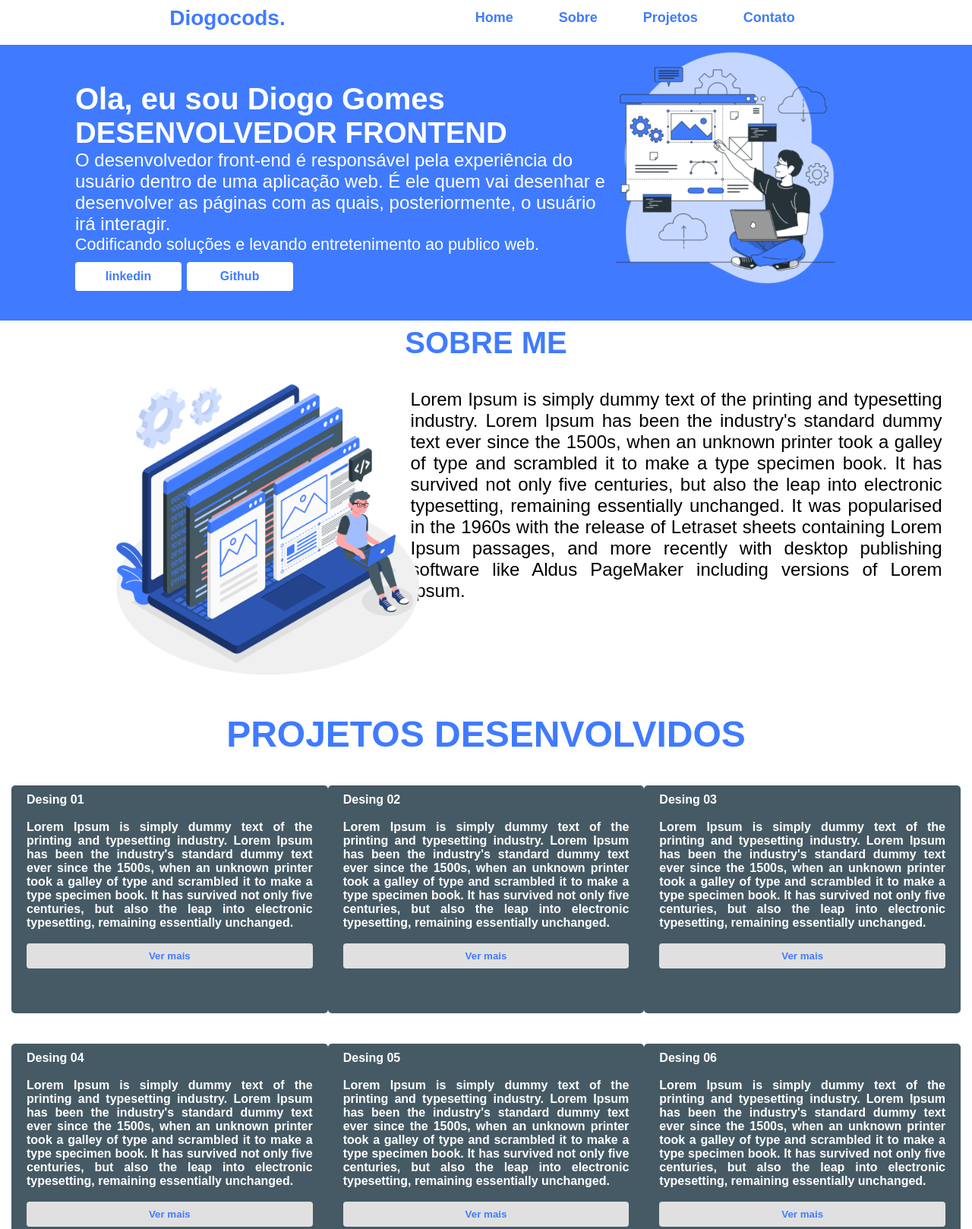
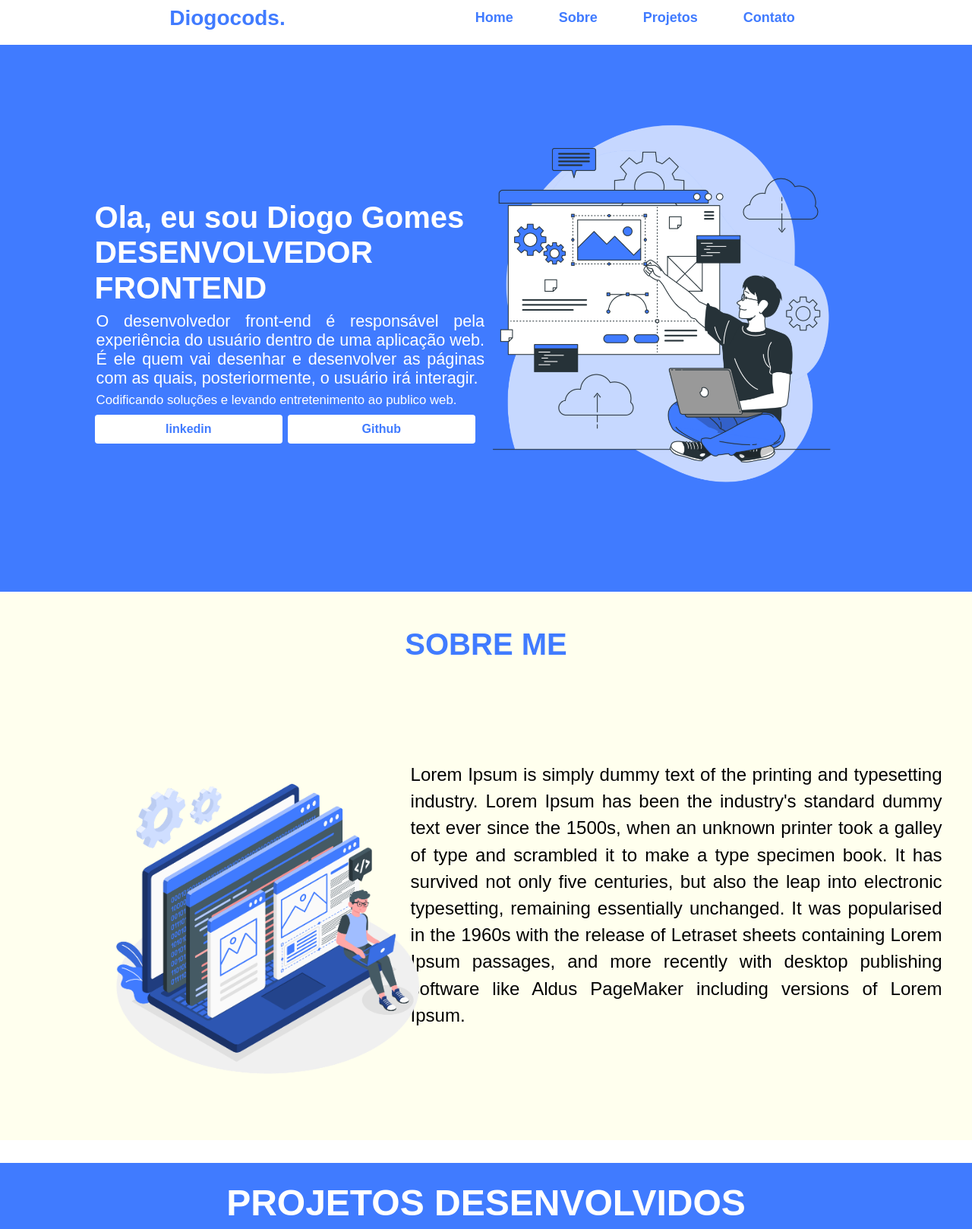
Before and after one commit to diogocods/landingpage, a plain HTML site: page index.html in a window 1280 px wide. Shown: the part 12-1630 px from the top of the page at 76% size. Drawn offline with Linux system fonts and the light colour scheme.

Commit message:
Update style.css

```diff
--- a/style.css
+++ b/style.css
@@ -16,7 +16,10 @@ div.landing-page{
     height: 100%;
     position: relative;
     top: 0;
+}
 
+.container-header{
+    height: 90vh;
 }
 header.cabecalho{
     width: 100%;
@@ -87,36 +90,55 @@ a.logo{
     background: #407BFF;
     color: #ffffff;
     padding: 0 7%;
+    position: relative;
 }
 .landing-container section.conteudo{
-    margin: auto;
-    width: 700px;
+    margin-left: 35px;
+    width: 710px;
     position: relative;
     font-size: 1.5em;
+
 }
 h1.titulo-h1{
     font-size: 2.5rem;
 }
 h2.titulo-h2{
    text-transform: uppercase;
-   font-size: 1.6em;
+   font-size: 1.7em;
 }
-.conteudo-text p{
+h2.titulo-h2 .text-edit{
+    text-transform: uppercase;
+    font-weight: bold;
+ }
+.conteudo p{
+    top: 5px;
+    bottom: 5px;
+    padding: 2px;
     font-size: 0.9em;
+    line-height: 25px;
+    font-weight: 300;
+    position: relative;
+    text-align: justify;
+
+}
+.conteudo-text p.frase{
+    font-size: 0.7em;
+    position: relative;
+    top: 5px;
 }
 span .btns{
     position: relative;
     top: 20px;
 }
-.btns button{
-    width: 20%;
+.conteudo .btns button{
+    top: 10px;
+    width: 48%;
+    border: none;
+    padding: 10px;
+    border-radius:4px;
+    position: relative;
+    background:#ffffff;
     display: inline-block;
-    position: relative;
-    top: 10px;
-    border: none;
-    border-radius: 4px;
-    padding: 10px;
-    background: #ffffff;
 }
 .btns a{
     color: #407BFF;
@@ -125,7 +147,7 @@ span .btns{
 }
 img.landing-banner{
     top: -23px;
-    width: 33%;
+    width: 50%;
     margin: auto;
     padding: 10px;
     position: relative;
@@ -150,77 +172,21 @@ img.landing-banner{
 }
 /* PÀRTE CONTEUDO DA LANDING CONTAINER ATÉ O BANNER*/
 
-/* PÀRTE CONTEUDO DOS PROJETOS*/
-.text-titulo{
-    margin: auto;
-    text-align: center;
-    margin-top: 10px;
-    position: relative;
-    padding: 25px 15px;
-    text-transform: uppercase;
-    color: #407BFF;
-    font-weight: 900;
-    font-size: 1.5em;
+/* PÀRTE CONTEUDO SOBRE*/
+.container-sobre{
+    background:#FFFFEE;
+    height: 90vh;
 }
-.landing-central{
-    display: flex;
-    align-items: center;
-    flex-direction: row;
-    padding: 15px 15px;
-    margin: auto;
-   position: relative;
-   color: #ffffff;
-   font-weight: bold;
-}
-.landing-divs{
-    margin: auto;
-    border: none;
-    border-radius: 5px;
-    display: flex;
-    width:450px;
-    height:300px;
-    padding: 10px 20px;
-    text-align: justify;
-    position: relative;
-    margin-bottom: 10px;
-    flex-direction: column;
-    background: #455A64;
-}
-button.btn-ver_mais{
-    width: 100%;
-    float: left;
-    padding: 9px 10px;
-    border-radius: 4px;
-    position: relative;
-    background:#E0E0E0;
-    border: none;
-}
-button.btn-ver_mais a{
-    color: #407BFF;
-    font-weight: 900;
-}
-/* PÀRTE CONTEUDO DOS PROJETOS*/
-
-/* PÀRTE CONTEUDO SOBRE*/
 .landing-sobre{
     width: 100%;
     height: 100%;
     margin: auto;
-    bottom: 40px;
+    bottom: 60px;
     display: flex;
     align-items: center;
     position: relative;
 
-}
-.conteudo-sobre{
-    display: flex;
-    margin: auto;
-    align-items: center;
-    justify-content: space-between;
-    max-width: 700px;
-    text-align: justify;
-    font-weight: 100;
-    font-size: 1.5em;
+
 }
 div.titulo{
     justify-content: space-between;
@@ -239,8 +205,9 @@ h1.titulo-sobre{
     color: #407BFF;
     font-weight: 900;
     font-size: 2.5em;
+    margin-top: 40px;
+}
 
-}
 .banner-sobre{
     width: 33%;
     position: relative;
@@ -265,7 +232,81 @@ h1.titulo-sobre{
 .landing-banner .landing-banner .landing-banner img {
      animation: float left 8s ease-in-out infinite;
 }
+
+.conteudo-sobre{
+    display: flex;
+    margin: auto;
+    align-items: center;
+    justify-content: space-between;
+    max-width: 700px;
+    text-align: justify;
+    font-weight: 100;
+    font-size: 1.5em;
+}
+.text-sobre p{
+    line-height: 2.2rem;
+}
 /* PÀRTE CONTEUDO SOBRE*/
+
+/* PÀRTE CONTEUDO DOS PROJETOS*/
+.container-projetos{
+    background: #407BFF;
+    height: 90vh;
+}
+.text-titulo{
+    margin: auto;
+    text-align: center;
+    margin-top: 30px;
+    position: relative;
+    padding: 25px 15px;
+    text-transform: uppercase;
+    color: #ffffff;
+    font-weight: 900;
+    font-size: 1.5em;
+}
+.landing-central{
+    display: flex;
+    align-items: center;
+    flex-direction: row;
+    padding: 15px 15px;
+    margin: auto;
+   position: relative;
+
+}
+.landing-divs{
+    width:500px;
+    margin: auto;
+    height:280px;
+    border: none;
+    display: flex;
+    position: relative;
+    border-radius: 5px;
+    padding: 10px 20px;
+    margin-bottom: 10px;
+    text-align: justify;
+    background: #ffffff;
+    flex-direction: column;
+
+}
+button.btn-ver_mais{
+    width: 90%;
+    padding: 10px 10px;
+    border-radius: 4px;
+    position: relative;
+    background:#407BFF;
+    border: none;
+    position: absolute;
+
+}
+button.btn-ver_mais a{
+    color: #ffffff;
+    font-weight: 900;
+    border: none;
+    position: relative;
+}
+/* PÀRTE CONTEUDO DOS PROJETOS*/
+
+
 
 
 
```
